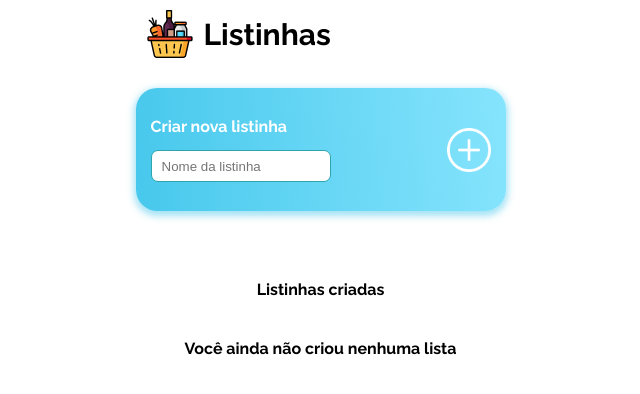
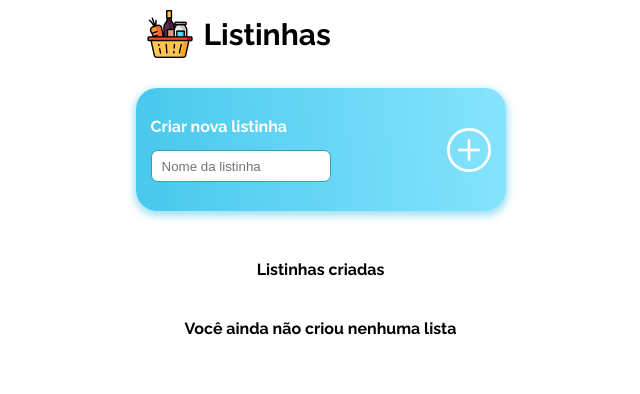
Before and after one commit to Wendellsg/listinha, a React (Create React App) app: page /listas in a window 1280 px wide. Shown: the top 394 px of the page, without its empty margins (327-967 px from the left). Built offline with nearby package versions, Linux system fonts and the light colour scheme.

Commit message:
Mensagem automatica de adicionar itens

```diff
--- a/src/components/CreatedItens/Createditens.js
+++ b/src/components/CreatedItens/Createditens.js
@@ -18,7 +18,7 @@ export default function CreatedItens(props){
 
 
     const ItemList = ()=>{
-        if(itens!==null||undefined){
+        if(itens.length>=1){
             return itens.map((item)=>
             <li key={item.itemId} className='ListItem'>
                 <h1 className='ItemName' style={TextDecoration(item.buyed)}>{item.itemName}</h1>
--- a/src/components/CreatedList/CreatedList.js
+++ b/src/components/CreatedList/CreatedList.js
@@ -20,7 +20,7 @@ export default function CreatedList(props){
     return(
         <div className='CreatedListContainer'>
             <div onClick={()=> navigate(`/lista/${props.id}`)} className='listLinkContainer'>
-            <h3   >{props.listname}</h3>
+            <h3  className='CreateListName'>{props.listname}</h3>
                  <h3 className='Listdate'>{props.listdate.substring(0,10)}</h3>
               <h3>{`${Quantity} ${Plural()}`}</h3>
             </div>
--- a/src/components/CreatedList/CreatedList.styles.css
+++ b/src/components/CreatedList/CreatedList.styles.css
@@ -17,6 +17,10 @@
 .CreatedListContainer:hover{
     transition: 300ms;
     transform: scale(1.1);
+}
+
+.CreateListName{
+    white-space: normal
 }
 
 .listLinkContainer{
--- a/src/screens/Lists/Lists.styles.css
+++ b/src/screens/Lists/Lists.styles.css
@@ -6,8 +6,6 @@
 }
 
 .subtitle{
-    margin-top: 40px;
+    margin-top: 20px;
+    margin-bottom: 20px;
 }
-
-
-@m
```
